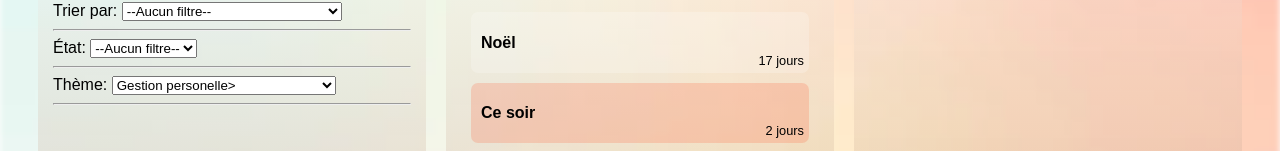
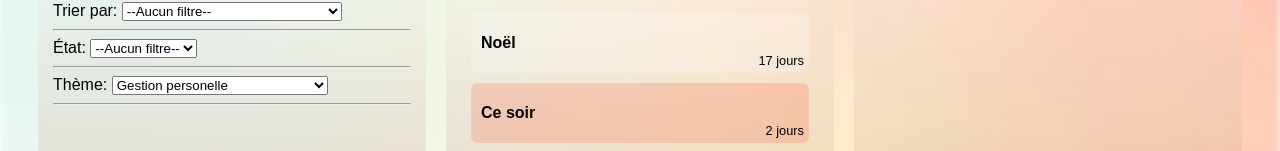
Before and after one commit to Gibus21250/CWA, an Angular app: page / in a window 1280 px wide. Shown: the part 213-364 px from the top of the page. Built offline with nearby package versions, Linux system fonts and the light colour scheme.

Commit message:
correction

```diff
--- a/src/app/views/filtre-tache/filtre-tache.component.html
+++ b/src/app/views/filtre-tache/filtre-tache.component.html
@@ -16,7 +16,7 @@
 
 <label for="theme">Thème: </label>
 <select id="theme" (change)="onThemeChange($event)">
-    <option *ngFor="let theme of themes" [value]="theme">{{isEtat(theme) ? ThemesInfo[theme]: ''}}></option>
+    <option *ngFor="let theme of themes" [value]="theme">{{isEtat(theme) ? ThemesInfo[theme]: ''}}</option>
 </select>
 
 <hr>
```
